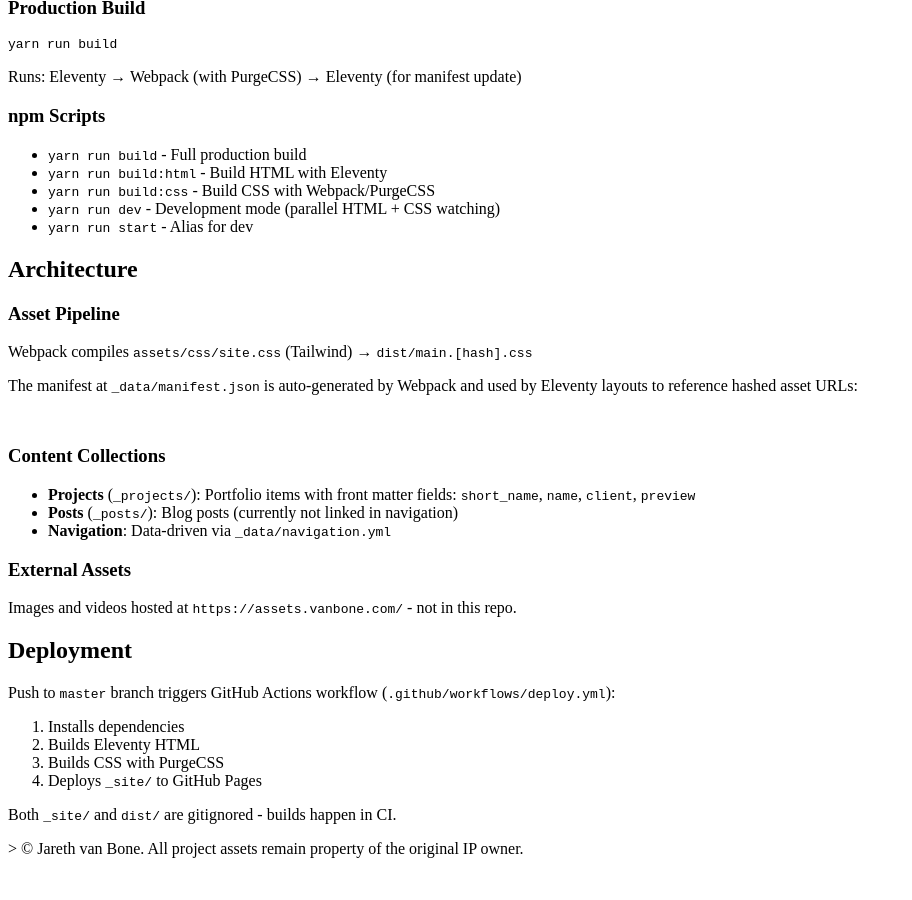
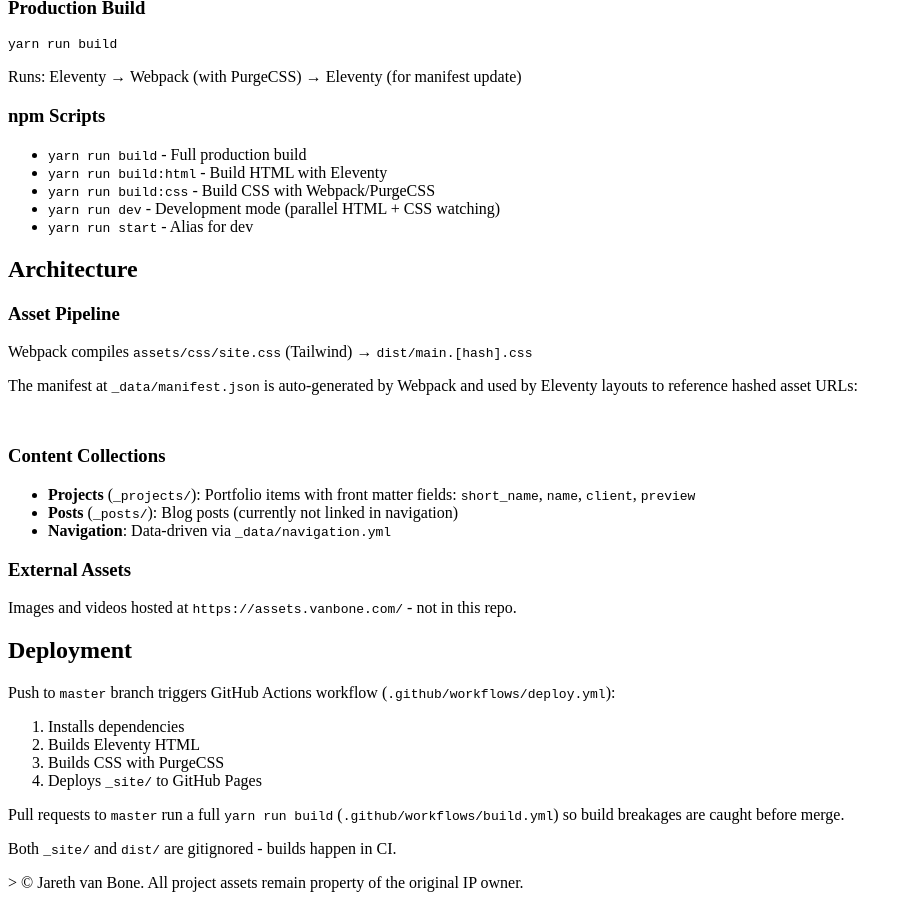
Before and after one commit to jareth/jareth.github.io, a Jekyll site: the page built from CLAUDE.md, in a window 1280 px wide and 900 px high, scrolled down 1593 px. Shown: the whole window, without its empty margins (0-912 px from the left). Built offline with Jekyll 4.4.1, drawn with Linux system fonts in a browser that asks for light colours; our own code applies the rules of GitHub Pages for plain Markdown files; before the commit the page ends 2459 px from its top, so only the background shows below that.

Commit message:
Upgrade @11ty/eleventy-plugin-rss to v3 and build PRs in CI (#74)
v3 of the RSS plugin is ESM-only, so the default require() no longer
returns a plugin function and Eleventy fails at config load. Use the
named rssPlugin export instead. Site output, including feed.xml, is
unchanged from v2.

Add a Build workflow that runs the full production build on pull
requests; previously only CodeQL ran on PRs, so this break would
first have surfaced in the deploy on master.


Claude-Session: https://claude.ai/code/session_014dyk2RGrb5zhkxcXdqFe9s

Co-authored-by: Claude <noreply@anthropic.com>

```diff
--- a/CLAUDE.md
+++ b/CLAUDE.md
@@ -60,4 +60,6 @@ Push to `master` branch triggers GitHub Actions workflow (`.github/workflows/dep
 3. Builds CSS with PurgeCSS
 4. Deploys `_site/` to GitHub Pages
 
+Pull requests to `master` run a full `yarn run build` (`.github/workflows/build.yml`) so build breakages are caught before merge.
+
 Both `_site/` and `dist/` are gitignored - builds happen in CI.
--- a/package.json
+++ b/package.json
@@ -12,7 +12,7 @@
   "devDependencies": {
     "@11ty/eleventy": "^3.1.2",
     "@11ty/eleventy-navigation": "^1.0.5",
-    "@11ty/eleventy-plugin-rss": "^2.0.4",
+    "@11ty/eleventy-plugin-rss": "^3.0.0",
     "@fullhuman/postcss-purgecss": "^8.0.0",
     "@tailwindcss/postcss": "^4.3.3",
     "clean-webpack-plugin": "^4.0.0",
```
Also changed, not shown: .eleventy.js, .github/workflows/build.yml (added), 1 other file.
